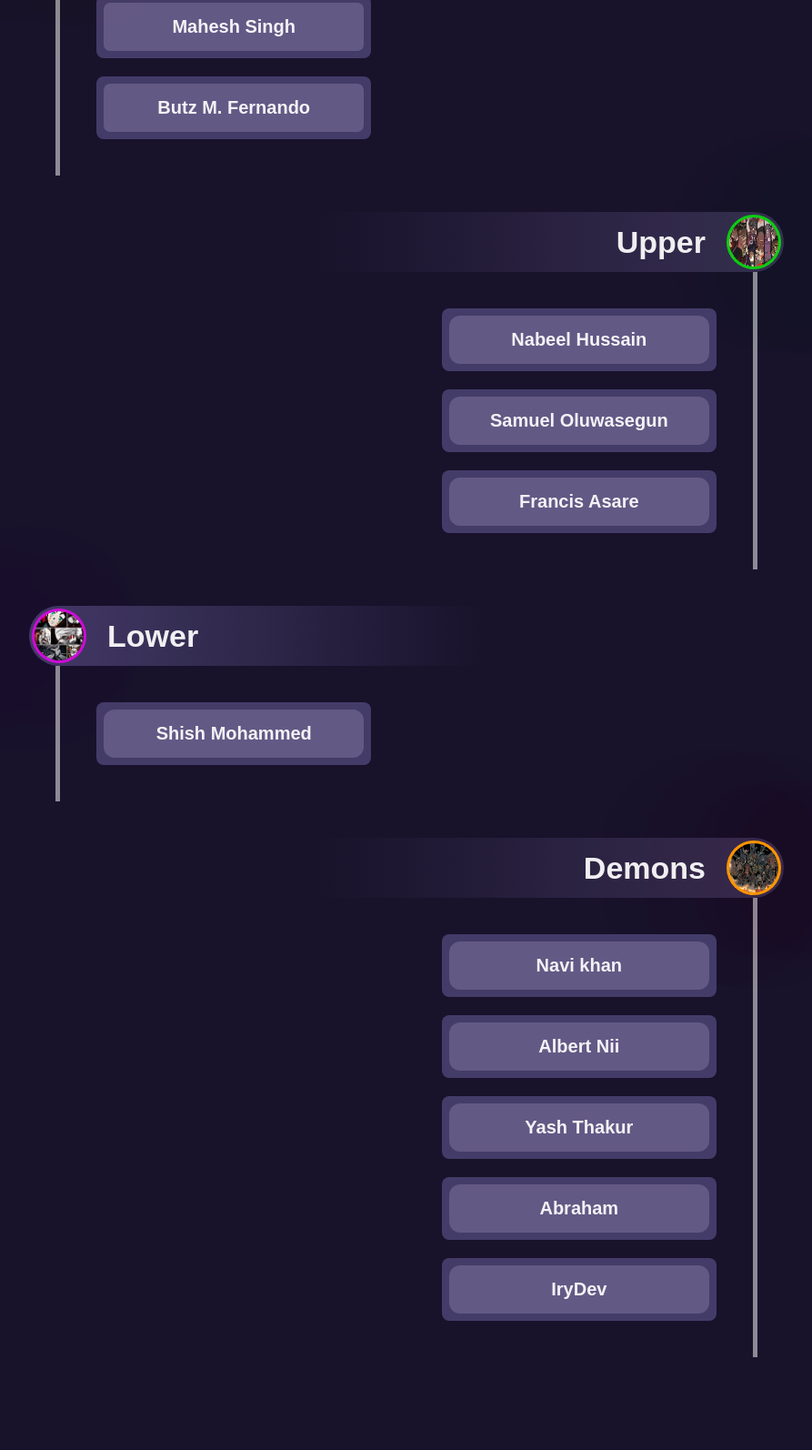
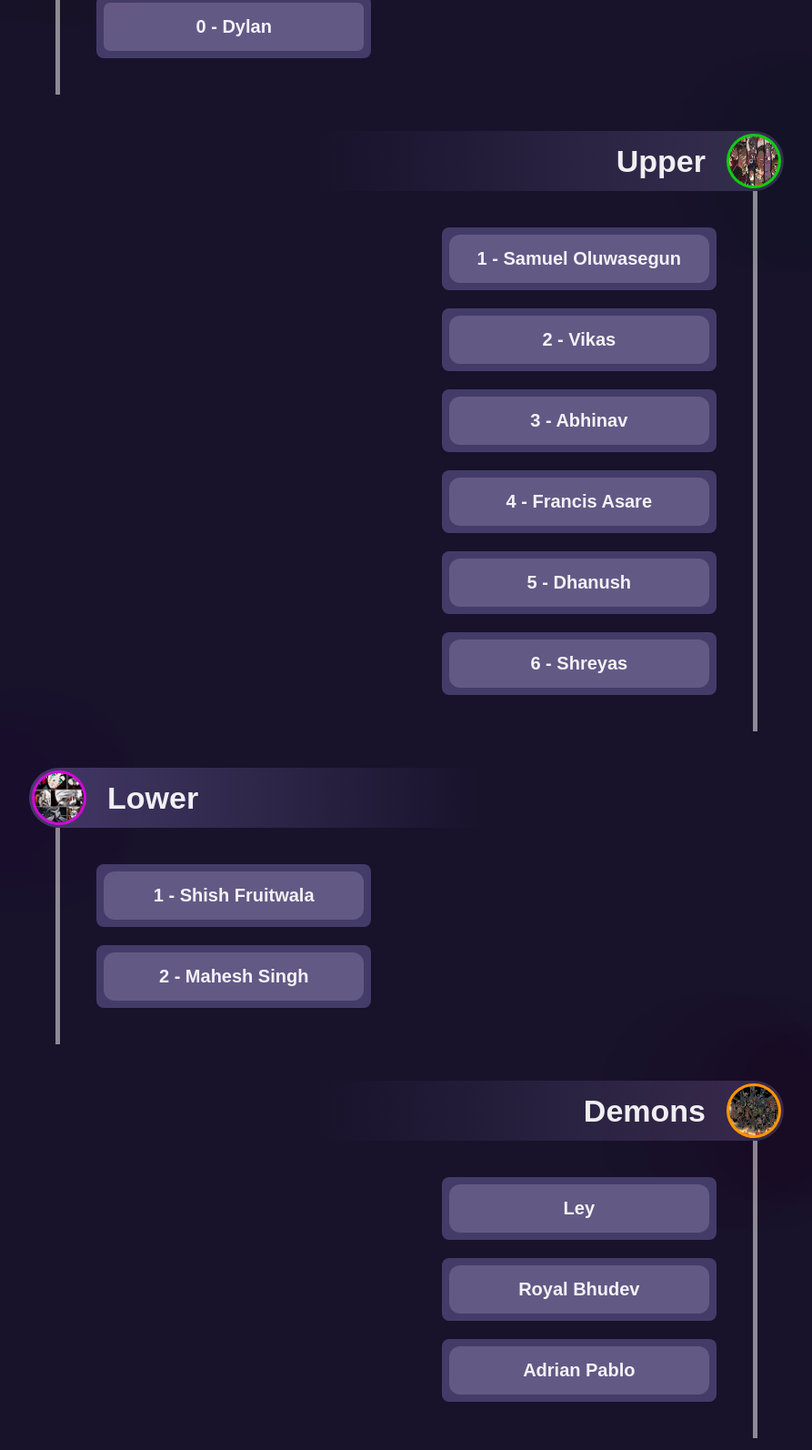
Before and after one commit to Shinsk2008/DEVELOPyourskills-roles, a plain HTML site: page index.html in a window 1280 px wide. Shown: the part 1761-3355 px from the top of the page at 91% size, without its empty margins (193-1086 px from the left). Drawn offline with Linux system fonts and the light colour scheme; a script that the page names is missing.

Commit message:
Update index.html

```diff
--- a/index.html
+++ b/index.html
@@ -35,7 +35,7 @@
                     as efficient as it is exciting, and let's cultivate growth and learning
                     together!
                 </p>
-                <button class="button-86" role="button"><a href="https://discord.gg/ARpyX4AtC">JOIN US</a></button>
+                <button class="button-86" role="button"><a href="https://discord.gg/VhfCWM8UAq">JOIN US</a></button>
 
 
             </div>
@@ -116,10 +116,7 @@
             <div class="div-five-muzan-two">
 
                 <div class="div-muzan">
-                    <h4 class="section-five-member">Mahesh Singh</h4>
-                </div>
-                <div class="div-muzan">
-                    <h4 class="section-five-member">Butz M. Fernando</h4>
+                    <h4 class="section-five-member">0 - Dylan</h4>
                 </div>
 
             </div>
@@ -142,13 +139,22 @@
             <div class="div-six-upper-two">
 
                 <div class="div-upper">
-                    <h4 class="section-six-member">Nabeel Hussain</h4>
+                    <h4 class="section-six-member">1 - Samuel Oluwasegun</h4>
                 </div>
                 <div class="div-upper">
-                    <h4 class="section-six-member">Samuel Oluwasegun</h4>
+                    <h4 class="section-six-member">2 - Vikas</h4>
                 </div>
                 <div class="div-upper">
-                    <h4 class="section-six-member">Francis Asare</h4>
+                    <h4 class="section-six-member">3 - Abhinav</h4>
+                </div>
+                <div class="div-upper">
+                    <h4 class="section-six-member">4 - Francis Asare</h4>
+                </div>
+                <div class="div-upper">
+                    <h4 class="section-six-member">5 - Dhanush</h4>
+                </div>
+                <div class="div-upper">
+                    <h4 class="section-six-member">6 - Shreyas</h4>
                 </div>
 
             </div>
@@ -171,7 +177,10 @@
             <div class="div-seven-lower-two">
 
                 <div class="div-lower">
-                    <h4 class="section-seven-member">Shish Mohammed</h4>
+                    <h4 class="section-seven-member">1 - Shish Fruitwala</h4>
+                </div>
+                <div class="div-lower">
+                    <h4 class="section-seven-member">2 - Mahesh Singh</h4>
                 </div>
 
             </div>
@@ -194,19 +203,13 @@
             <div class="div-eight-demons-two">
 
                 <div class="div-demons">
-                    <h4 class="section-eight-member">Navi khan</h4>
+                    <h4 class="section-eight-member">Ley</h4>
                 </div>
                 <div class="div-demons">
-                    <h4 class="section-eight-member">Albert Nii</h4>
+                    <h4 class="section-eight-member">Royal Bhudev</h4>
                 </div>
                 <div class="div-demons">
-                    <h4 class="section-eight-member">Yash Thakur</h4>
-                </div>
-                <div class="div-demons">
-                    <h4 class="section-eight-member">Abraham</h4>
-                </div>
-                <div class="div-demons">
-                    <h4 class="section-eight-member">IryDev</h4>
+                    <h4 class="section-eight-member">Adrian Pablo</h4>
                 </div>
 
             </div>
```
